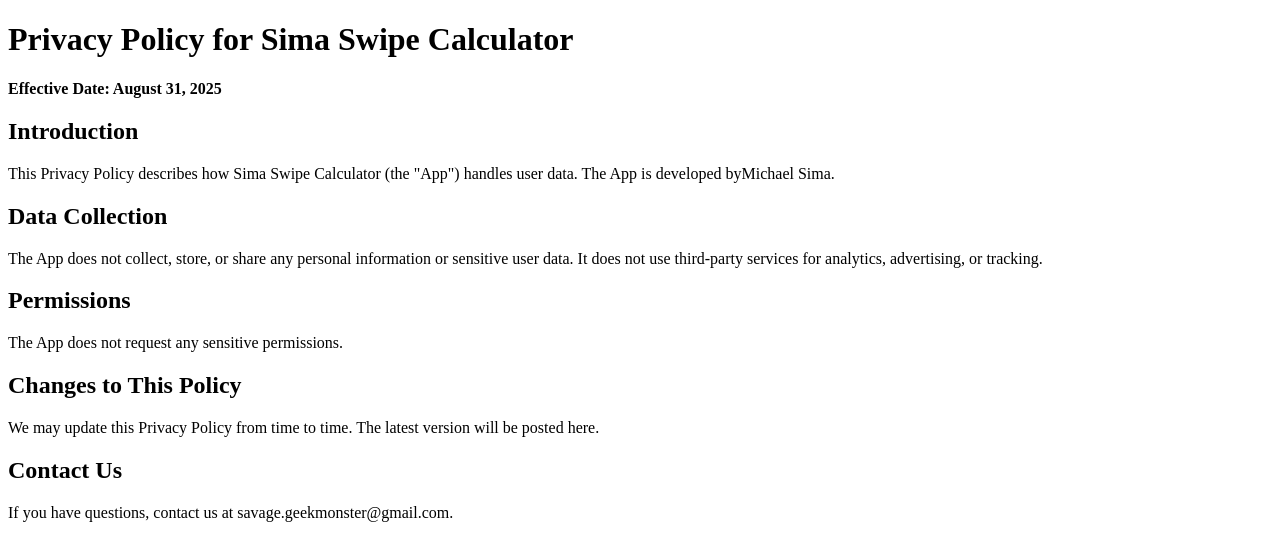
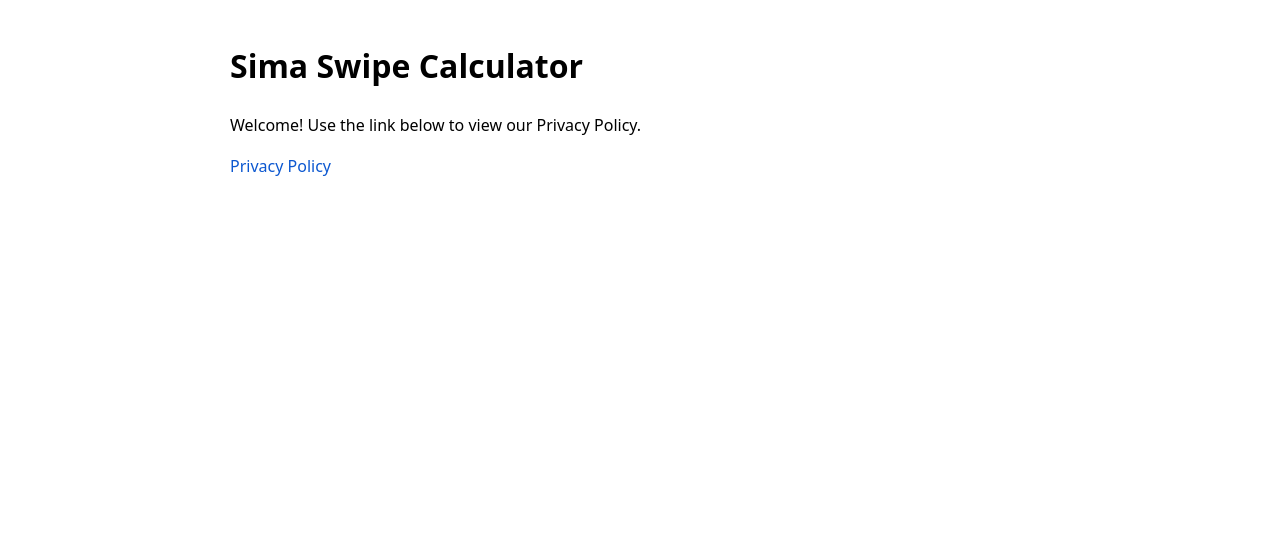
Before and after one commit to simamichael95/Sima-Swipe-App-Privacy-Policy, a plain HTML site: page Index.html in a window 1280 px wide. Drawn offline with Linux system fonts and the light colour scheme.

Commit message:
Update Index.html

```diff
--- a/Index.html
+++ b/Index.html
@@ -1,20 +1,20 @@
-<!DOCTYPE html>
-<html>
+<!doctype html>
+<html lang="en">
 <head>
-  <title>Privacy Policy for Sima Swipe Calculator</title>
+  <meta charset="utf-8" />
+  <meta name="viewport" content="width=device-width, initial-scale=1" />
+  <title>Sima Swipe Calculator</title>
+  <style>
+    body{font-family:system-ui,-apple-system,Segoe UI,Roboto,Helvetica,Arial,sans-serif;margin:40px;line-height:1.6}
+    a{color:#0b57d0;text-decoration:none} a:hover{text-decoration:underline}
+    .box{max-width:820px;margin:auto}
+  </style>
 </head>
 <body>
-  <h1>Privacy Policy for Sima Swipe Calculator</h1>
-  <p><strong>Effective Date: August 31, 2025</strong></p>
-  <h2>Introduction</h2>
-  <p>This Privacy Policy describes how Sima Swipe Calculator (the "App") handles user data. The App is developed byMichael Sima.</p>
-  <h2>Data Collection</h2>
-  <p>The App does not collect, store, or share any personal information or sensitive user data. It does not use third-party services for analytics, advertising, or tracking.</p>
-  <h2>Permissions</h2>
-  <p>The App does not request any sensitive permissions.</p>
-  <h2>Changes to This Policy</h2>
-  <p>We may update this Privacy Policy from time to time. The latest version will be posted here.</p>
-  <h2>Contact Us</h2>
-  <p>If you have questions, contact us at savage.geekmonster@gmail.com.</p>
+  <div class="box">
+    <h1>Sima Swipe Calculator</h1>
+    <p>Welcome! Use the link below to view our Privacy Policy.</p>
+    <p><a href="privacy-policy.html">Privacy Policy</a></p>
+  </div>
 </body>
 </html>
```
